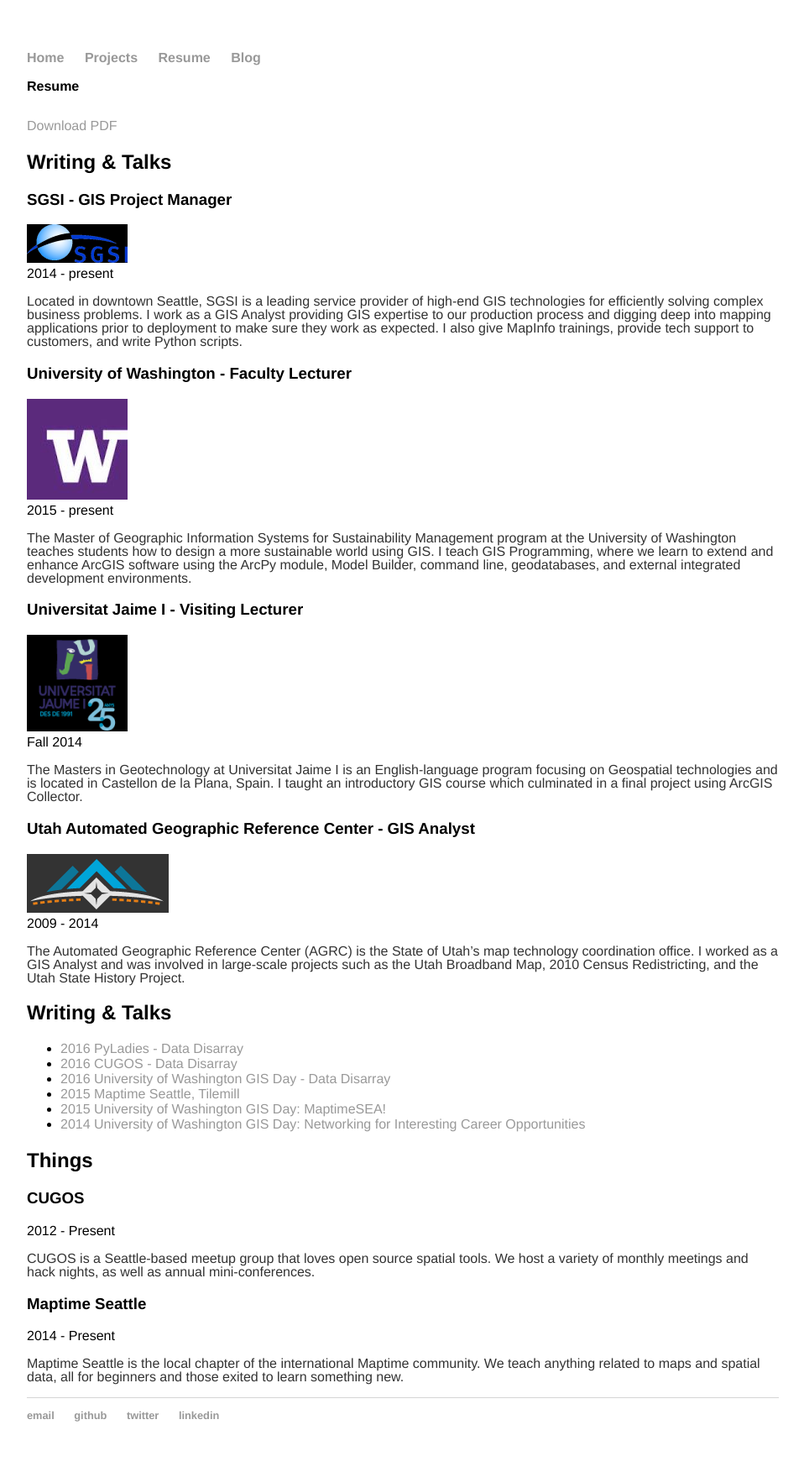
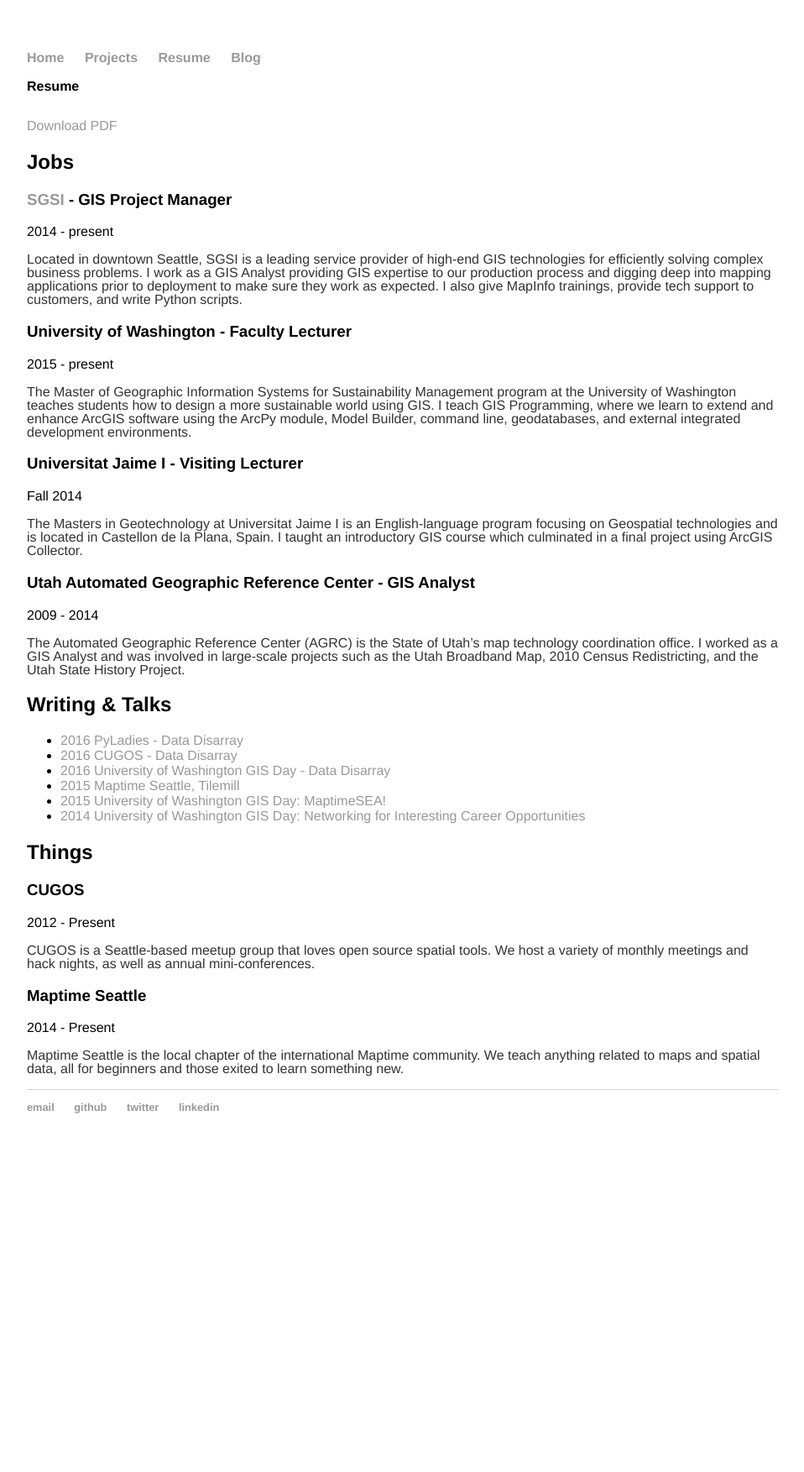
Before and after one commit to christyheaton/christyheaton.github.io, a Jekyll site: the page built from resume/index.html, in a window 1280 px wide. Shown: the whole page at 84% size, without its empty margins (160-1118 px from the left). Built offline with Jekyll 4.4.1, drawn with Linux system fonts in a browser that asks for light colours; after the commit the page ends 1386 px from its top, so only the background shows below that.

Commit message:
removed logos

```diff
--- a/resume/index.html
+++ b/resume/index.html
@@ -13,32 +13,28 @@
 
 <div class="resume cf">
 
-  <h2>Writing & Talks</h2>
+  <h2>Jobs</h2>
 
     <div class="resume_item cf resume_item_large">
-      <h3 class="resume_header">SGSI<span class="resume_title"> - GIS Project Manager</span></h3>
-	  <div class="resume_logo"><img src="/images/sgsi_logo.png"></div>
+      <h3 class="resume_header"><a href="sgsi.com">SGSI</a><span class="resume_title"> - GIS Project Manager</span></h3>
       <span class="resume_timeline">2014 - present</span>
       <p class="resume_description">Located in downtown Seattle, SGSI is a leading service provider of high-end GIS technologies for efficiently solving complex business problems. I work as a GIS Analyst providing GIS expertise to our production process and digging deep into mapping applications prior to deployment to make sure they work as expected. I also give MapInfo trainings, provide tech support to customers, and write Python scripts.</p>
     </div>
 
     <div class="resume_item cf ">
       <h3 class="resume_header">University of Washington<span class="resume_title"> - Faculty Lecturer</span></h3>
-	  <div class="resume_logo"><img src="/images/uw_logo.jpg"></div>
       <span class="resume_timeline">2015 - present</span>
       <p class="resume_description">The Master of Geographic Information Systems for Sustainability Management program at the University of Washington teaches students how to design a more sustainable world using GIS. I teach GIS Programming, where we learn to extend and enhance ArcGIS software using the ArcPy module, Model Builder, command line, geodatabases, and external integrated development environments.</p>
     </div>
 
     <div class="resume_item cf ">
       <h3 class="resume_header">Universitat Jaime I<span class="resume_title"> - Visiting Lecturer</span></h3>
-	  <div class="resume_logo"><img src="/images/uji_logo.png"></div>
       <span class="resume_timeline">Fall 2014</span>
       <p class="resume_description">The Masters in Geotechnology at Universitat Jaime I is an English-language program focusing on Geospatial technologies and is located in Castellon de la Plana, Spain. I taught an introductory GIS course which culminated in a final project using ArcGIS Collector.</p>
     </div>
 
     <div class="resume_item cf ">
       <h3 class="resume_header">Utah Automated Geographic Reference Center<span class="resume_title"> - GIS Analyst</span></h3>
-	  <div class="resume_logo"><img src="/images/agrc_logo.PNG"></div>
       <span class="resume_timeline">2009 - 2014</span>
       <p class="resume_description">The Automated Geographic Reference Center (AGRC) is the State of Utah’s map technology coordination office. I worked as a GIS Analyst and was involved in large-scale projects such as the Utah Broadband Map, 2010 Census Redistricting, and the Utah State History Project.</p>
     </div>
```
